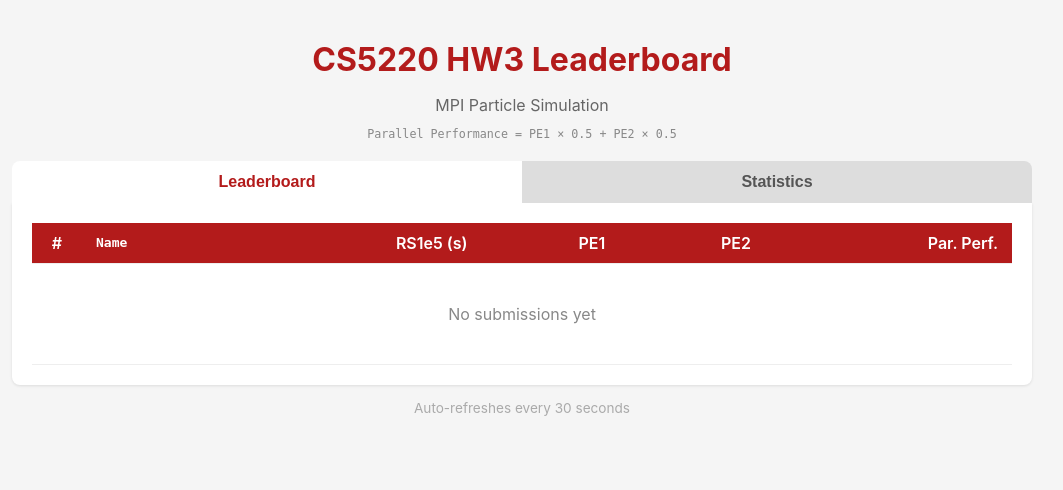
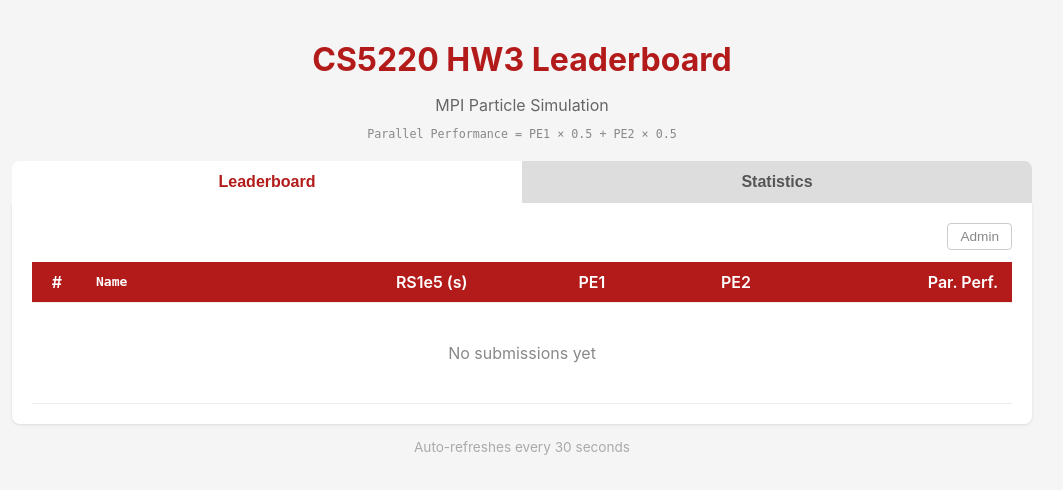
Before and after one commit to cs5220-26sp/leaderboard, a Flask app: page / in a window 1280 px wide. Shown: the top 490 px of the page, without its empty margins (118-1181 px from the left). Run offline with Flask 3, Linux system fonts and the light colour scheme; data that the repository does not hold is empty; some libraries are stand-ins or nearby versions.

Commit message:
add admin stuff

```diff
--- a/templates/leaderboard.html
+++ b/templates/leaderboard.html
@@ -83,6 +83,7 @@
         }
         th.name, td.name { text-align: left; }
         th.rank, td.rank { text-align: center; width: 50px; }
+        th.actions, td.actions { text-align: center; width: 60px; }
         tr:hover { background: #f9f9f9; }
         .name { font-family: monospace; font-weight: 600; }
         .overall { font-weight: 700; }
@@ -135,6 +136,72 @@
             font-size: 0.85em;
             margin-top: 15px;
         }
+
+        /* Admin */
+        .admin-bar {
+            text-align: right;
+            margin-bottom: 12px;
+        }
+        .admin-toggle {
+            background: none;
+            border: 1px solid #ccc;
+            border-radius: 4px;
+            padding: 5px 12px;
+            font-size: 0.85em;
+            color: #888;
+            cursor: pointer;
+        }
+        .admin-toggle:hover { border-color: #999; color: #555; }
+        .admin-toggle.active { border-color: #b31b1b; color: #b31b1b; }
+        .admin-login {
+            display: none;
+            margin-bottom: 12px;
+            text-align: right;
+        }
+        .admin-login input {
+            padding: 5px 10px;
+            border: 1px solid #ccc;
+            border-radius: 4px;
+            font-size: 0.85em;
+            width: 200px;
+        }
+        .admin-login button {
+            padding: 5px 12px;
+            border: 1px solid #b31b1b;
+            background: #b31b1b;
+            color: white;
+            border-radius: 4px;
+            font-size: 0.85em;
+            cursor: pointer;
+            margin-left: 6px;
+        }
+        .admin-login button:hover { background: #911616; }
+        .admin-actions {
+            display: flex;
+            gap: 8px;
+            justify-content: right;
+            margin-bottom: 12px;
+        }
+        .btn-clear {
+            padding: 5px 12px;
+            border: 1px solid #c0392b;
+            background: white;
+            color: #c0392b;
+            border-radius: 4px;
+            font-size: 0.85em;
+            cursor: pointer;
+        }
+        .btn-clear:hover { background: #c0392b; color: white; }
+        .btn-delete {
+            background: none;
+            border: none;
+            color: #c0392b;
+            cursor: pointer;
+            font-size: 1.1em;
+            padding: 0 4px;
+            opacity: 0.7;
+        }
+        .btn-delete:hover { opacity: 1; }
     </style>
 </head>
 <body>
@@ -149,6 +216,16 @@
 
     <!-- Table Tab -->
     <div id="tab-table" class="tab-panel active">
+        <div class="admin-bar">
+            <button class="admin-toggle" onclick="toggleAdmin()">Admin</button>
+        </div>
+        <div class="admin-login" id="admin-login">
+            <input type="password" id="admin-key" placeholder="Admin key">
+            <button onclick="loginAdmin()">Login</button>
+        </div>
+        <div class="admin-actions" id="admin-actions" style="display:none;">
+            <button class="btn-clear" onclick="clearAll()">Clear All</button>
+        </div>
         <table>
             <thead>
                 <tr>
@@ -158,6 +235,7 @@
                     <th>PE1</th>
                     <th>PE2</th>
                     <th>Par. Perf.</th>
+                    <th class="actions" id="th-actions" style="display:none;"></th>
                 </tr>
             </thead>
             <tbody id="leaderboard-body">
@@ -176,6 +254,7 @@
 
     <script>
         let leaderboardData = [];
+        let adminKey = null;
 
         function switchTab(tab) {
             document.querySelectorAll('.tab-btn').forEach(b => b.classList.remove('active'));
@@ -183,6 +262,71 @@
             document.getElementById('tab-' + tab).classList.add('active');
             document.querySelector(`.tab-btn[onclick="switchTab('${tab}')"]`).classList.add('active');
             if (tab === 'stats') renderStats();
+        }
+
+        function toggleAdmin() {
+            const loginEl = document.getElementById('admin-login');
+            const btn = document.querySelector('.admin-toggle');
+            if (adminKey) {
+                adminKey = null;
+                btn.classList.remove('active');
+                loginEl.style.display = 'none';
+                document.getElementById('admin-actions').style.display = 'none';
+                document.getElementById('th-actions').style.display = 'none';
+                renderTable();
+                return;
+            }
+            const visible = loginEl.style.display === 'flex';
+            loginEl.style.display = visible ? 'none' : 'flex';
+        }
+
+        function loginAdmin() {
+            const key = document.getElementById('admin-key').value.trim();
+            if (!key) return;
+            adminKey = key;
+            document.getElementById('admin-login').style.display = 'none';
+            document.getElementById('admin-actions').style.display = 'flex';
+            document.getElementById('th-actions').style.display = '';
+            document.querySelector('.admin-toggle').classList.add('active');
+            renderTable();
+        }
+
+        async function deleteEntry(name) {
+            if (!adminKey) return;
+            if (!confirm(`Delete "${name}" from the leaderboard?`)) return;
+            try {
+                const resp = await fetch(`/api/admin/delete/${encodeURIComponent(name)}`, {
+                    method: 'POST',
+                    headers: { 'X-Admin-Key': adminKey }
+                });
+                const data = await resp.json();
+                if (!resp.ok) {
+                    alert(data.error || 'Delete failed');
+                    return;
+                }
+                fetchLeaderboard();
+            } catch (err) {
+                alert('Delete failed: ' + err.message);
+            }
+        }
+
+        async function clearAll() {
+            if (!adminKey) return;
+            if (!confirm('Clear ALL submissions from the leaderboard?')) return;
+            try {
+                const resp = await fetch('/api/admin/clear', {
+                    method: 'POST',
+                    headers: { 'X-Admin-Key': adminKey }
+                });
+                const data = await resp.json();
+                if (!resp.ok) {
+                    alert(data.error || 'Clear failed');
+                    return;
+                }
+                fetchLeaderboard();
+            } catch (err) {
+                alert('Clear failed: ' + err.message);
+            }
         }
 
         function fmt(val, decimals) {
@@ -218,13 +362,17 @@
 
         function renderTable() {
             const tbody = document.getElementById("leaderboard-body");
+            const colSpan = adminKey ? 7 : 6;
             if (leaderboardData.length === 0) {
-                tbody.innerHTML = '<tr><td colspan="6" class="no-data">No submissions yet</td></tr>';
+                tbody.innerHTML = `<tr><td colspan="${colSpan}" class="no-data">No submissions yet</td></tr>`;
                 return;
             }
             tbody.innerHTML = leaderboardData.map((entry, i) => {
                 const m = entry.metrics;
                 const rank = i + 1;
+                const deleteCell = adminKey
+                    ? `<td class="actions"><button class="btn-delete" onclick="deleteEntry('${entry.name}')" title="Delete">&#x2715;</button></td>`
+                    : '';
                 return `
                 <tr class="${rowClass(rank)}">
                     <td class="rank">${rank}</td>
@@ -233,6 +381,7 @@
                     <td>${fmt(m.PE1, 4)}</td>
                     <td>${fmt(m.PE2, 4)}</td>
                     <td class="overall">${fmt(m.parallel_performance, 4)}</td>
+                    ${deleteCell}
                 </tr>`;
             }).join("");
         }
```
